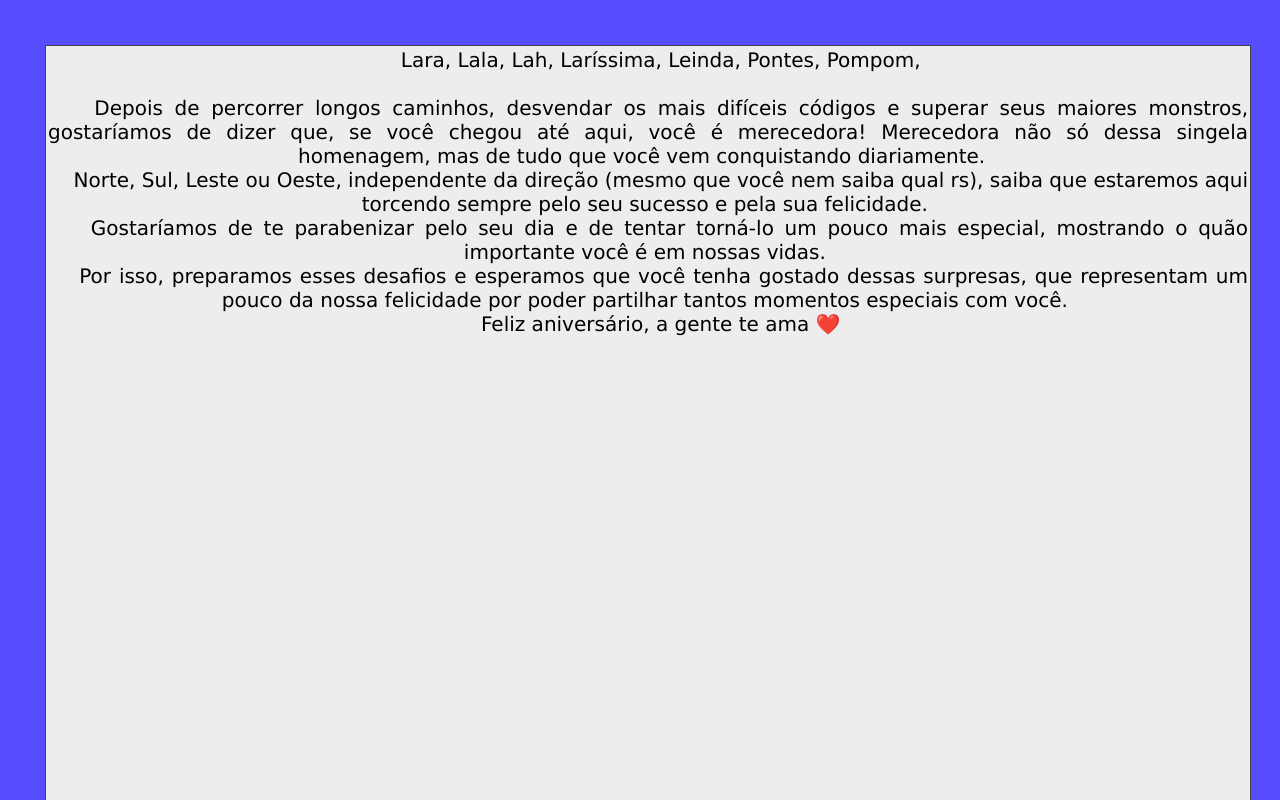
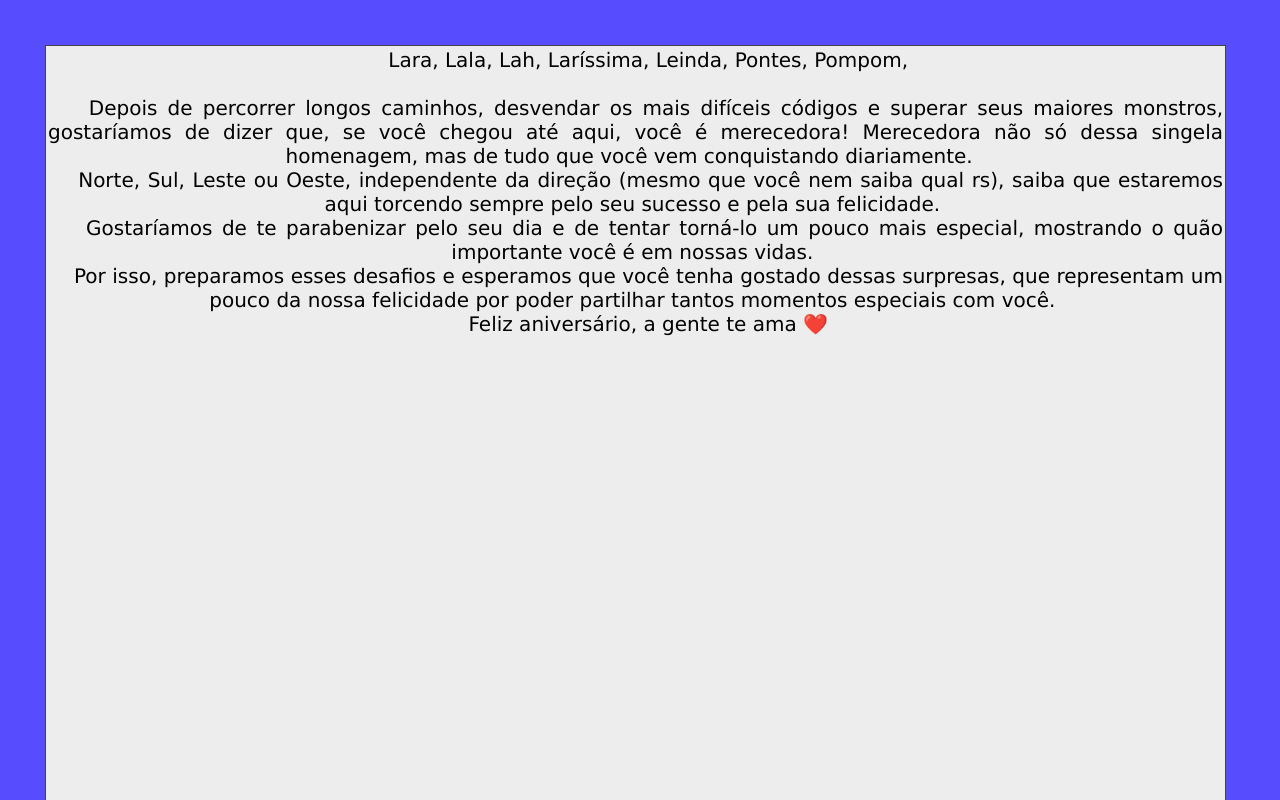
Before and after one commit to humbertonc/moises_teste, a plain HTML site: page text.html in a window 1280 px wide. Shown: the top 800 px of the page. Drawn offline with Linux system fonts and the light colour scheme.

Commit message:
Update text.html

```diff
--- a/text.html
+++ b/text.html
@@ -13,7 +13,7 @@ body, div, form, p {
       line-height: 22px;
       }
 textarea {
-    width: 1200px;
+    width: 1175px;
     height: 1150px;
     top: 50px;
     left: 50px;
```
